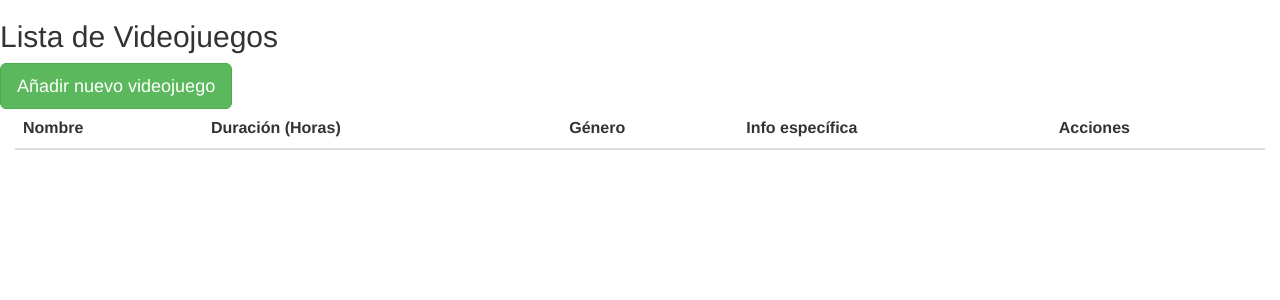
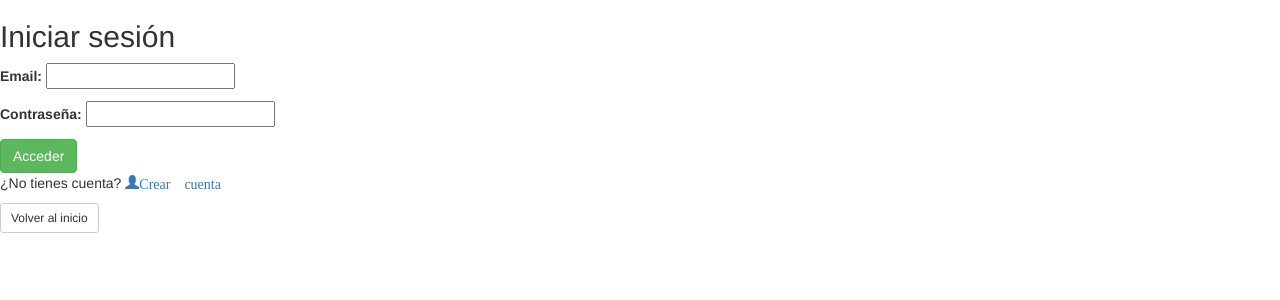
Before and after one commit to almama08/ProyectoAlmama, a PHP site: page /index.php?accion=login in a window 1280 px wide. Shown: the top 300 px of the page. Run offline with PHP 8.4, Linux system fonts and the light colour scheme; data that the repository does not hold is empty.

Commit message:
Cambios para autenticación de usuarios; añadidos botones a todas las vistas para poder navegar entre ellas

```diff
--- /dev/null
+++ b/controllers/UsuarioController.php
@@ -0,0 +1,55 @@
+<?php
+
+    class UsuarioController{
+        private $gestor;
+
+        function __construct($gestor){
+            $this->gestor=$gestor;
+        }
+
+        public function registroUsuario(){
+            if($_SERVER['REQUEST_METHOD']=="POST"){
+                $email=$_POST['email'];
+                $passwordPlana=$_POST['password'];
+
+                $passwordHash=password_hash($passwordPlana,PASSWORD_DEFAULT);
+
+                $nuevoUsuario=new Usuario($email,$passwordHash);
+
+                $this->gestor->registroUsuario($nuevoUsuario);
+
+                header('Location: index.php?accion=login');
+                exit;
+            }
+            include "views/registroUsuario.php";
+        }
+
+        public function login(){
+            if($_SERVER['REQUEST_METHOD']=="POST"){
+                $email=$_POST['email'];
+                $passwordPlana=$_POST['password'];
+
+                $usuario=$this->gestor->buscarUsuarioPorEmail($email);
+
+                if($usuario && password_verify($passwordPlana,$usuario->getPassword())){
+                    $_SESSION['usuario_id']=$usuario->getId();
+                    $_SESSION['usuario_email']=$usuario->getEmail();
+
+                    header('Location: index.php');
+                    exit;
+                }else{
+                    $error="Credenciales incorrectas.";
+                }
+            }
+            include 'views/login.php';
+        }
+
+        public function logout(){
+            $_SESSION=[];
+            session_destroy();
+            header('Location: index.php?accion=login');
+            exit;
+        }
+    }
+
+?>
--- a/controllers/VideojuegoController.php
+++ b/controllers/VideojuegoController.php
@@ -1,7 +1,7 @@
 <?php
 
     class VideojuegoController{
-        protected $gestor;
+        private $gestor;
 
         function __construct($gestor){
             $this->gestor=$gestor;
--- a/index.php
+++ b/index.php
@@ -1,19 +1,34 @@
 <?php
+    session_start();
     require_once "autoload.php";
 
     $gestor=new Gestor();
     $videojuegoController=new VideojuegoController($gestor);
+    $usuarioController=new UsuarioController($gestor);
 
     $accion=$_GET['accion'] ?? "index";
 
     switch($accion){
         //opciones gestión usuarios
+        case 'login':
+            $usuarioController->login();
+            break;
+        case 'registroUsuario':
+            $usuarioController->registroUsuario();
+            break;
+        case 'logout':
+            $usuarioController->logout();
+            break;
         //opciones gestión videojuegos
         case 'editar':
         case 'eliminar':
         case 'añadirTerror':
         case 'añadirAccion':
         case 'añadir':
+            if(!isset($_SESSION['usuario_id'])){
+                header('Location: index.php?accion=login');
+                exit;
+            }
             if($accion=='editar')$videojuegoController->editar();
             if($accion=='eliminar')$videojuegoController->eliminar();
             if($accion=='añadir')$videojuegoController->añadir();
--- a/models/Gestor.php
+++ b/models/Gestor.php
@@ -108,6 +108,30 @@
 
             return $stmt->execute();
         }
+
+        public function registroUsuario(Usuario $usuario){
+            $sql='INSERT INTO usuarios (email, password) VALUES (:email,:password)';
+            $stmt=$this->getConn()->prepare($sql);
+
+            $stmt->bindValue(':email',$usuario->getEmail());
+            $stmt->bindValue(':password',$usuario->getPassword());
+
+            return $stmt->execute();
+        }
+
+        public function buscarUsuarioPorEmail($email){
+            $sql='SELECT * FROM usuarios WHERE email= :email LIMIT 1';
+            $stmt=$this->getConn()->prepare($sql);
+            $stmt->bindValue(':email',$email);
+            $stmt->execute();
+
+            $value=$stmt->fetch(PDO::FETCH_ASSOC);
+
+            if($value){
+                return new Usuario($value['email'],$value['password'],$value['id']);
+            }
+            return false;
+        }
     }
 
 ?>
--- a/views/añadir.php
+++ b/views/añadir.php
@@ -11,7 +11,8 @@
     <h2>Añadir videojuego</h2>
     <p class="lead">¿Qué tipo de videojuego quieres añadir?</p>
     <a href="index.php?accion=añadirTerror" class="btn btn-danger btn-lg">Añadir videojuego de terror</a><br><br>
-    <a href="index.php?accion=añadirAccion" class="btn btn-danger btn-lg">Añadir videojuego de acción</a><br>
+    <a href="index.php?accion=añadirAccion" class="btn btn-danger btn-lg">Añadir videojuego de acción</a><br><br>
+    <a href="index.php" class="btn btn-default btn-sm">Volver atrás</a>
 
 </body>
 </html>
--- a/views/añadirAccion.php
+++ b/views/añadirAccion.php
@@ -22,7 +22,9 @@
             <option value="A distancia">A distancia</option>
         </select><br>
 
-        <button type="submit">Añadir videojuego</button>
+        <button type="submit" class="btn btn-success btn-lg">Añadir videojuego</button>
     </form>
+    <br>
+    <a href="index.php?accion=añadir" class="btn btn-default btn-sm">Volver atrás</a>
 </body>
 </html>
--- a/views/añadirTerror.php
+++ b/views/añadirTerror.php
@@ -22,7 +22,9 @@
             <option value="Survival horror">Survival Horror</option>
         </select><br>
 
-        <button type="submit">Añadir videojuego</button>
+        <button type="submit" class="btn btn-success btn-lg">Añadir videojuego</button>
     </form>
+    <br>
+    <a href="index.php?accion=añadir" class="btn btn-default btn-sm">volver atrás</a>
 </body>
 </html>
--- a/views/listar.php
+++ b/views/listar.php
@@ -7,7 +7,15 @@
     </head>
     <body>
         <h2>Lista de Videojuegos</h2>
+
+        <?php if(isset($_SESSION['usuario_id'])): ?>
+            <p>Bienvenido, <?= $_SESSION['usuario_email'] ?></p>
+            <a href="index.php?accion=logout" class="glyphicon glyphicon-off">Cerrar sesión</a><br><br>
             <a href="index.php?accion=añadir" class="btn btn-success btn-lg">Añadir nuevo videojuego</a><br>
+        <?php else: ?>
+            <a href="index.php?accion=registroUsuario" class="glyphicon glyphicon-user">Registrarse</a><br>
+            <a href="index.php?accion=login" class="glyphicon glyphicon-log-in">Iniciar sesión</a><br>
+        <?php endif; ?>
 
         <div class="container-fluid">
             <table class="table table-striped">
@@ -17,7 +25,9 @@
                         <th>Duración (Horas)</th>
                         <th>Género</th>
                         <th>Info específica</th>
+                        <?php if(isset($_SESSION['usuario_id'])): ?>
                             <th>Acciones</th>
+                        <?php endif; ?>
                     </tr>
                 </thead>
                 <tbody>
@@ -35,10 +45,12 @@
                                 }
                             ?>
                         </td>
+                        <?php if(isset($_SESSION['usuario_id'])): ?>
                             <td>
                                 <a href="index.php?accion=editar&id=<?= $juego->getId() ?>" class="btn btn-warning btn-sm">Editar</a>
                                 <a href="index.php?accion=eliminar&id=<?= $juego->getId() ?>" onclick="return confirm('Eliminar este videojuego?')" class="btn btn-danger btn-sm">Eliminar</a>
                             </td>
+                        <?php endif; ?>
                     </tr>
                     <?php endforeach; ?>
                 </tbody>
--- /dev/null
+++ b/views/login.php
@@ -0,0 +1,33 @@
+<!DOCTYPE html>
+<html lang="es">
+<head>
+    <meta charset="UTF-8">
+    <link rel="stylesheet" href="http://maxcdn.bootstrapcdn.com/bootstrap/3.3.6/css/bootstrap.min.css">
+    <script src="http://maxcdn.bootstrapcdn.com/bootstrap/3.3.6/js/bootstrap.min.js"></script>
+    <meta name="viewport" content="width=device-width, initial-scale=1.0">
+    <title>Iniciar sesión</title>
+</head>
+<body>
+    <h2>Iniciar sesión</h2>
+
+    <?php if(isset($error)): ?>
+        <p class="alert alert-danger text-center">Error: <?= $error ?></p>
+    <?php endif; ?>
+
+    <form action="index.php?accion=login" method="POST">
+        <p>
+            <label>Email:</label>
+            <input type="email" name="email" required>
+        </p>
+        <p>
+            <label>Contraseña:</label>
+            <input type="password" name="password" required minlength="4">
+        </p>
+        <button type="submit" class="btn btn-success">Acceder</button>
+    </form>
+
+    <p>¿No tienes cuenta? <a href="index.php?accion=registroUsuario" class="glyphicon glyphicon-user">Crear cuenta</a></p>
+    <a href="index.php" class="btn btn-default btn-sm">Volver al inicio</a>
+
+</body>
+</html>
```
Also changed, not shown: models/Usuario.php (added, +45 -0 lines), views/registroUsuario.php (added, +28 -0 lines). Lines whose indentation alone changed are shown as unchanged.
